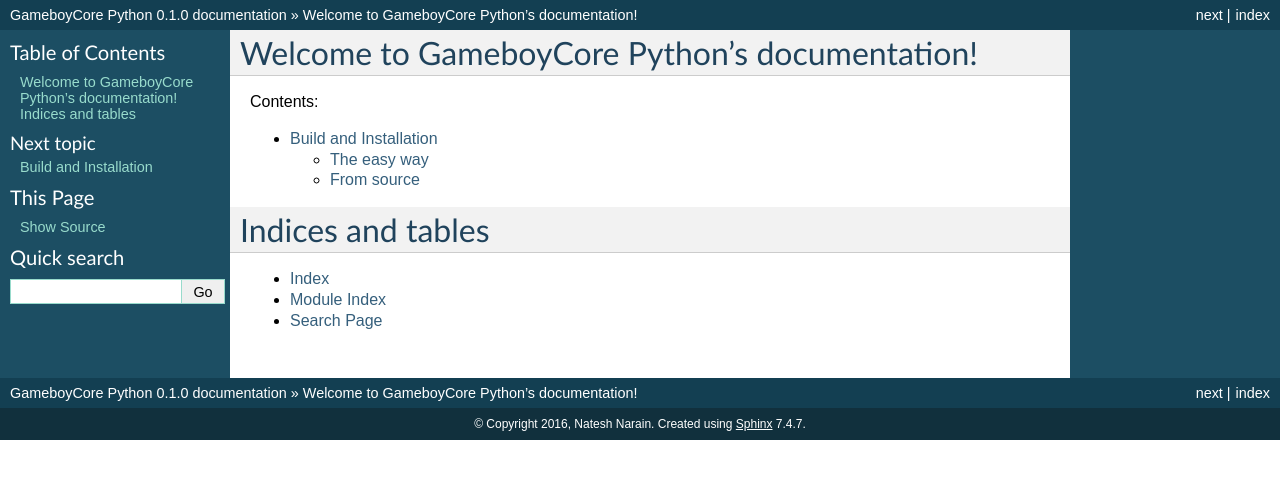
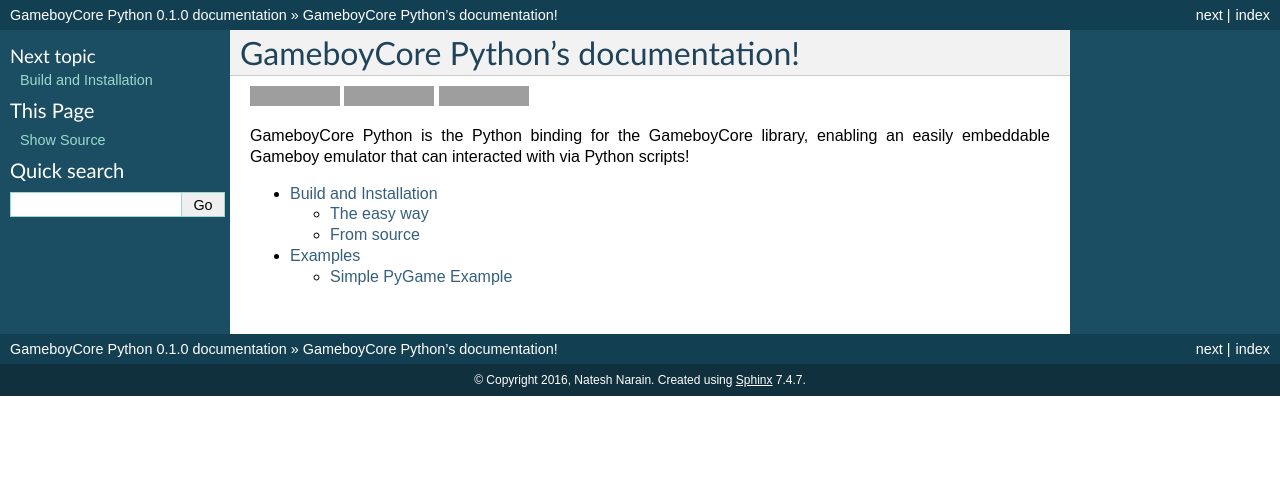
Before and after one commit to nnarain/gameboycore-python, a Sphinx documentation site: the page built from docs/source/index.rst, in a window 1280 px wide. Shown: the top 479 px of the page. Built offline with Sphinx 7.4.7, drawn with Linux system fonts in a browser that asks for light colours; grey boxes are pictures that could not be loaded.

Commit message:
added an example

```diff
--- a/docs/source/index.rst
+++ b/docs/source/index.rst
@@ -3,20 +3,23 @@
    You can adapt this file completely to your liking, but it should at least
    contain the root `toctree` directive.
 
-Welcome to GameboyCore Python's documentation!
-==============================================
+GameboyCore Python's documentation!
+===================================
 
-Contents:
+.. image:: https://ci.appveyor.com/api/projects/status/hatnihg8ii76hc27?svg=true
+    :target: https://ci.appveyor.com/project/nnarain/gameboycore-python
+
+.. image:: https://img.shields.io/pypi/v/gameboycore.svg
+    :target: https://pypi.python.org/pypi/gameboycore
+
+.. image:: https://readthedocs.org/projects/gameboycore-python/badge/?version=latest
+    :target: http://gameboycore-python.readthedocs.io/en/latest/?badge=latest
+
+GameboyCore Python is the Python binding for the GameboyCore library, enabling
+an easily embeddable Gameboy emulator that can interacted with via Python scripts!
 
 .. toctree::
    :maxdepth: 2
 
    installation
    example
-
-Indices and tables
-==================
-
-* :ref:`genindex`
-* :ref:`modindex`
-* :ref:`search`
```
Also changed, not shown: docs/source/example.rst (+78 -0 lines).
